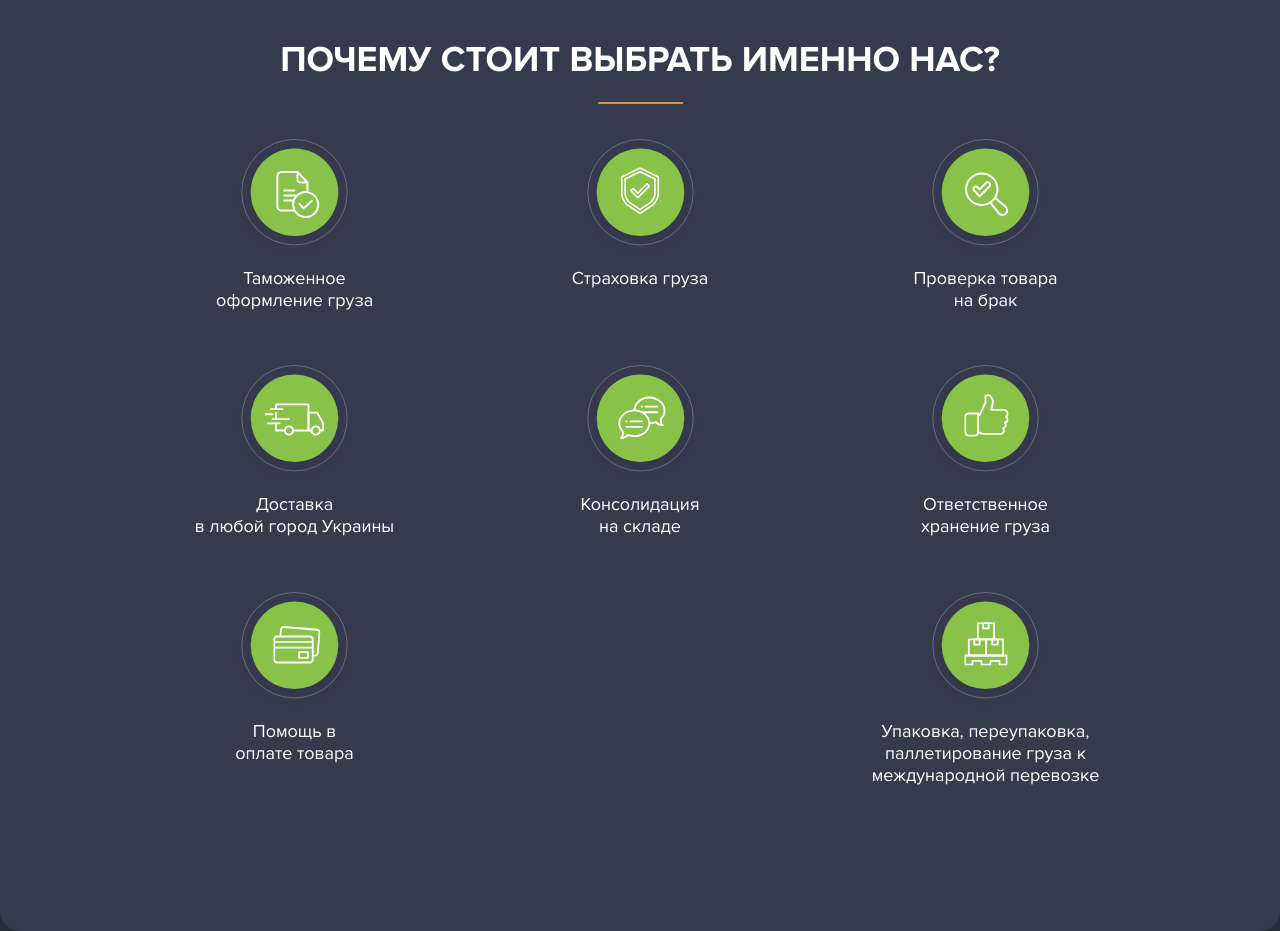
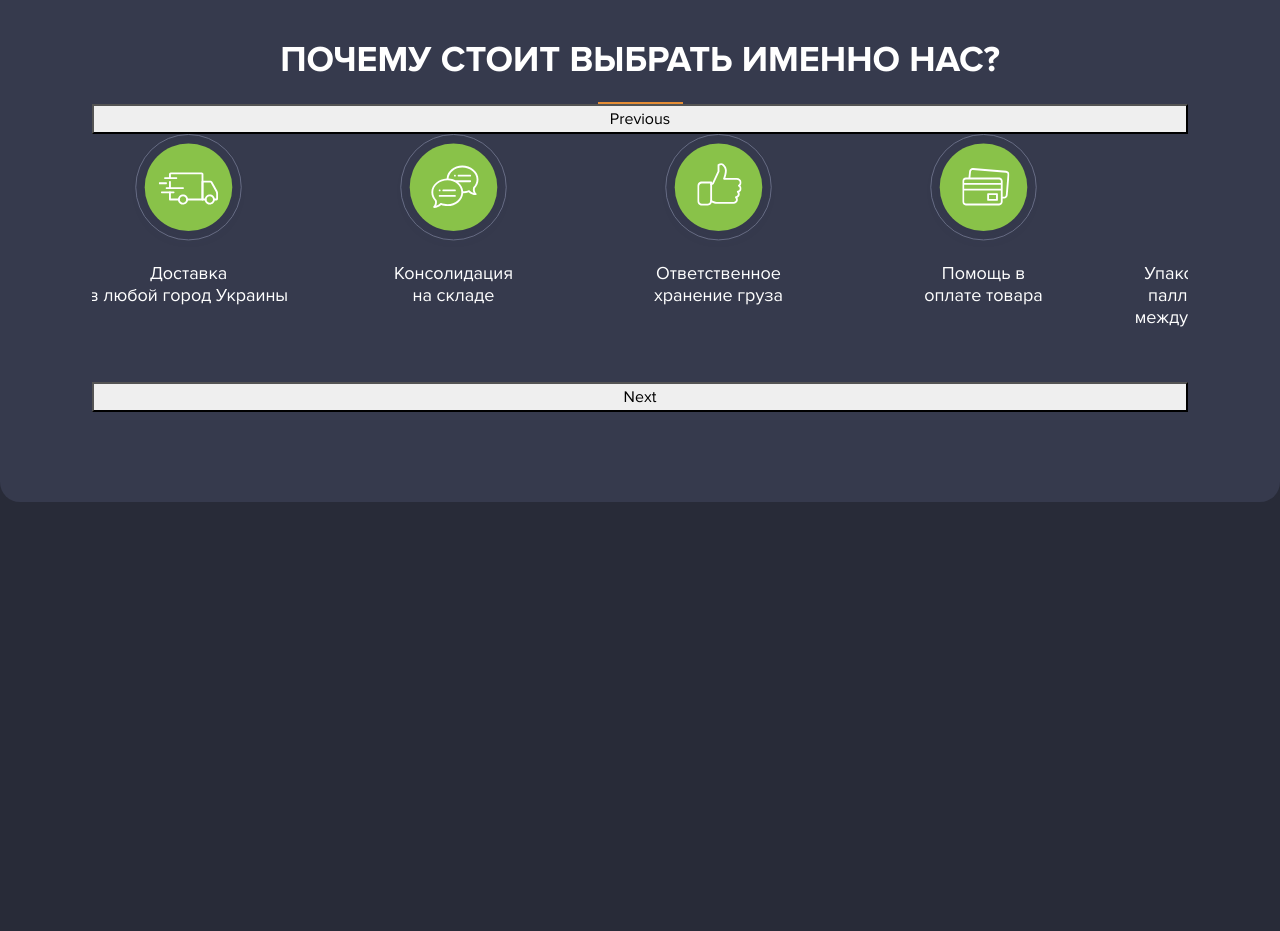
Before and after one commit to Stas-Zhorniak/dev-MasterTao, a website: page dev/index.html in a window 1280 px wide. Shown: the part 1820-2751 px from the top of the page. After the commit the page ends 2322 px from the top, so only its background shows below. Drawn offline with nearby package versions, Linux system fonts and the light colour scheme; files that its build step writes are made by us from their sources.

Commit message:
advantages mobile

```diff
--- a/dev/assets/js/custom.js
+++ b/dev/assets/js/custom.js
@@ -7,21 +7,6 @@ $(document).ready(function(){
         breakpoint: 991,
         settings: {
           arrows: false,
-        }
-      },
-    ]
-  });
-});
-
-$(document).ready(function(){
-  $('.advantages-row').unslick({
-     responsive: [
-      {
-        settings: slick,
-        breakpoint: 991,
-        settings: {
-          arrows: false,
-          dots: true
         }
       },
     ]
@@ -44,3 +29,31 @@ console.log (checkButton);
 checkButton.forEach (item => {
   item.closest('.input-box').classList.add('checkbox-padding')
 })
+
+mobileOnlySlider("#advantages-slider, true, false, 991");
+
+function mobileOnlySlider ($slidername, $dots, $arrows, $breakpoint){
+  var slider = $($slidername);
+  var settings = {
+    mobileFirst: true,
+    dots: $dots,
+    arrows: $arrows,
+    responsive: [
+      {
+        breakpoint: $breakpoint,
+        settings: "unslick"
+      }
+    ]
+  };
+
+  slider.slick(settings);
+
+  $(window).on("resize", function() {
+    if ($(window).width() > $breakpoint) {
+      return;
+    }
+    if (!slider.hasClass("slick-initialized")) {
+      return slider.slick(settings);
+    }
+  })
+}
--- a/dev/sass/advantages.scss
+++ b/dev/sass/advantages.scss
@@ -1,13 +1,11 @@
-.advantages-cont {
-	max-width: 1820px;
+.advantages .container {
+	max-width: 1850px;
 	width: 100%;
 	border-radius: 20px;
-	background: linear-gradient(0deg, #363a4d 0%, #363a4d 100%), #f7f7f7;
+	background: #363a4d;
 	padding-top: 90px;
 	padding-bottom: 90px;
-	margin-top: 113px;
-	margin-left: auto;
-	margin-right: auto;
+	margin: 113px auto 0px;
 	.advantages-title {
 		text-align: center;
 		max-width: 1140px;
@@ -15,16 +13,14 @@
 		position: relative;
 		margin: 0 auto;
 	}
-	.container {
-		margin-top: 35px;
-		.advantages-row {
+
+	.row {
+		display: flex;
+		flex-wrap: wrap;
 		margin: 0 auto;
 		width: 100%;
 		padding-left: 80px;
 		padding-right: 80px;
-			display: flex;
-			justify-content: space-between;
-			flex-wrap: wrap;
 
 		.advantages-box {
 			max-width: 265px;
@@ -49,4 +45,3 @@
 		}
 	}
 }
-}
--- a/dev/templates/advantages.html
+++ b/dev/templates/advantages.html
@@ -1,64 +1,61 @@
 <section class="advantages">
-	<div class="advantages-cont">
+	<div class="container">
 		<div class="advantages-title title-secondary">
 			<h2>Почему стоит выбрать именно нас?</h2>
 		</div>
 
-		<div class="container">
-			<div class="advantages-row">
-				<span class="advantages-box"
-					><img class="box-img" src="assets/img/box-img-1.svg" />
+		<div id="advantages-slider" class="row">
+			<div class="advantages-box col-lg-3">
+				<img class="box-img" src="assets/img/box-img-1.svg" />
 				<p class="box-description">
 					Таможенное <br />
 					оформление груза
-					</p></span
-				>
-				<span class="advantages-box"
-					><img class="box-img" src="assets/img/box-img-2.svg" />
-					<p class="box-description">Страховка груза</p></span
-				>
-				<span class="advantages-box"
-					><img class="box-img" src="assets/img/box-img-3.svg" />
+				</p>
+			</div>
+			<div class="advantages-box col-lg-3">
+				<img class="box-img" src="assets/img/box-img-2.svg" />
+				<p class="box-description">Страховка груза</p>
+			</div>
+			<div class="advantages-box col-lg-3">
+				<img class="box-img" src="assets/img/box-img-3.svg" />
 				<p class="box-description">
 					Проверка товара <br />
 					на брак
 				</p>
-				</span>
-				<span class="advantages-box"
-					><img class="box-img" src="assets/img/box-img-4.svg" />
+			</div>
+			<div class="advantages-box col-lg-3">
+				<img class="box-img" src="assets/img/box-img-4.svg" />
 				<p class="box-description">
 					Доставка <br />
 					в любой город Украины
-					</p></span
-				>
-				<span class="advantages-box"
-					><img class="box-img" src="assets/img/box-img-5.svg" />
+				</p>
+			</div>
+			<div class="advantages-box col-lg-3">
+				<img class="box-img" src="assets/img/box-img-5.svg" />
 				<p class="box-description">
 					Консолидация <br />
 					на складе
 				</p>
-				</span>
-				<span class="advantages-box"
-					><img class="box-img" src="assets/img/box-img-6.svg" />
+			</div>
+			<div class="advantages-box col-lg-3">
+				<img class="box-img" src="assets/img/box-img-6.svg" />
 				<p class="box-description">
 					Ответственное <br />
 					хранение груза
 				</p>
-				</span>
-				<span class="advantages-box"
-					><img class="box-img" src="assets/img/box-img-7.svg" />
+			</div>
+			<div class="advantages-box col-lg-3">
+				<img class="box-img" src="assets/img/box-img-7.svg" />
 				<p class="box-description">
 					Помощь в <br />
 					оплате товара
 				</p>
-				</span>
-				<span class="advantages-box"
-					><img class="box-img" src="assets/img/box-img-8.svg" />
+			</div>
+			<div class="advantages-box col-lg-3">
+				<img class="box-img" src="assets/img/box-img-8.svg" />
 				<p class="box-description">
-						Упаковка, переупаковка, паллетирование груза к международной
-						перевозке
-					</p></span
-				>
+					Упаковка, переупаковка, паллетирование груза к международной перевозке
+				</p>
 			</div>
 		</div>
 	</div>
```
Lines whose indentation alone changed are shown as unchanged.
